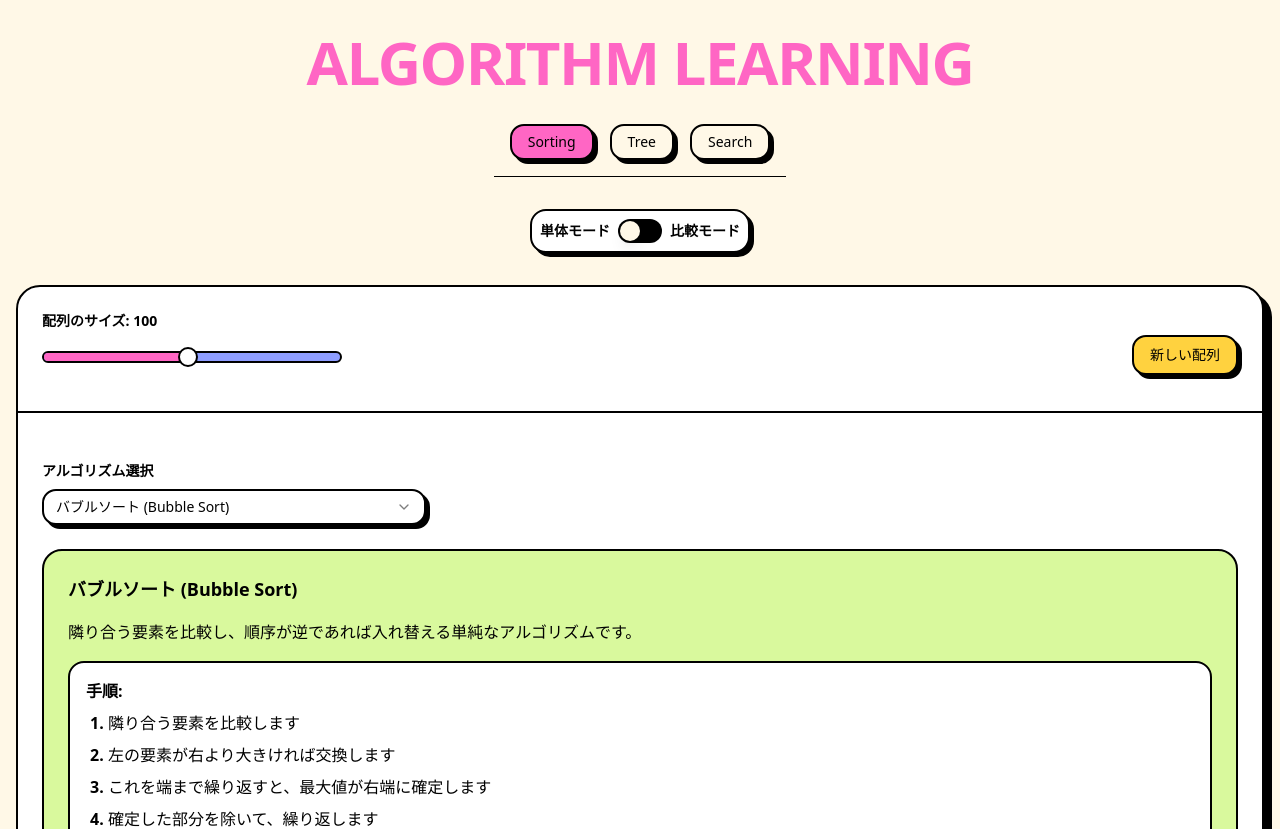
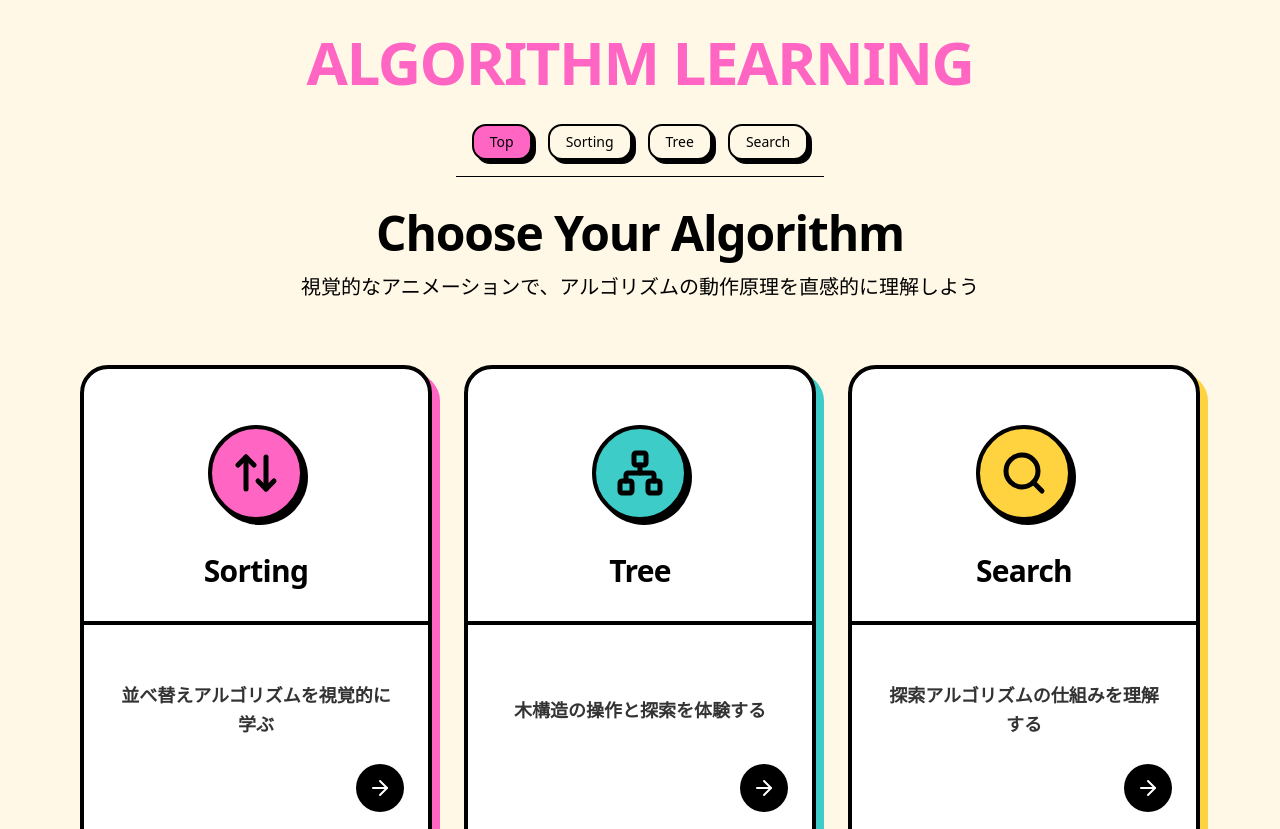
Before and after one commit to ks1590/algorithm-learning-app, a React (Vite) app: page / in a window 1280 px wide. Shown: the top 829 px of the page. Built offline with nearby package versions, Linux system fonts and the light colour scheme.

Commit message:
feat: Add a new TopPage component as the application's landing page, updating routing and navigation to include it and a dedicated sorting page.

```diff
--- a/src/App.tsx
+++ b/src/App.tsx
@@ -5,12 +5,15 @@ import { TreePage } from './pages/TreePage';
 import { SearchPage } from './pages/SearchPage';
 import { Layout } from './components/Layout';
 
+import { TopPage } from './pages/TopPage';
+
 function App() {
   return (
     <BrowserRouter>
       <Routes>
         <Route element={<Layout />}>
-          <Route path="/" element={<SortingPage />} />
+          <Route path="/" element={<TopPage />} />
+          <Route path="/sorting" element={<SortingPage />} />
           <Route path="/tree" element={<TreePage />} />
           <Route path="/search" element={<SearchPage />} />
         </Route>
--- a/src/components/Navigation.tsx
+++ b/src/components/Navigation.tsx
@@ -9,6 +9,11 @@ export function Navigation() {
     <nav className="flex gap-4 p-4 border-b">
         <Link to="/">
             <Button variant={location.pathname === '/' ? 'default' : 'outline'}>
+            Top
+            </Button>
+        </Link>
+        <Link to="/sorting">
+            <Button variant={location.pathname === '/sorting' ? 'default' : 'outline'}>
             Sorting
             </Button>
         </Link>
--- /dev/null
+++ b/src/pages/TopPage.tsx
@@ -0,0 +1,89 @@
+import React from 'react';
+import { useNavigate } from 'react-router-dom';
+import { ArrowUpDown, Network, Search, ArrowRight } from 'lucide-react';
+import { Card, CardHeader, CardTitle, CardDescription, CardContent } from '@/components/ui/card';
+import { AppColors } from '@/utils/theme';
+
+export const TopPage: React.FC = () => {
+  const navigate = useNavigate();
+
+  const algorithms = [
+    {
+      id: 'sorting',
+      title: 'Sorting',
+      description: '並べ替えアルゴリズムを視覚的に学ぶ',
+      icon: ArrowUpDown,
+      path: '/sorting',
+      color: AppColors.primary,
+      accent: 'shadow-[8px_8px_0_0_#FF66C4]',
+      bg: 'bg-white'
+    },
+    {
+      id: 'tree',
+      title: 'Tree',
+      description: '木構造の操作と探索を体験する',
+      icon: Network,
+      path: '/tree',
+      color: AppColors.accent,
+      accent: 'shadow-[8px_8px_0_0_#3DCCC7]',
+      bg: 'bg-white'
+    },
+    {
+      id: 'search',
+      title: 'Search',
+      description: '探索アルゴリズムの仕組みを理解する',
+      icon: Search,
+      path: '/search',
+      color: AppColors.secondary,
+      accent: 'shadow-[8px_8px_0_0_#FFD23F]',
+      bg: 'bg-white'
+    }
+  ];
+
+  return (
+    <div className="flex flex-col items-center justify-center min-h-[64vh] w-full">
+      <div className="text-center mb-16 space-y-4">
+        <h2 className="text-4xl md:text-5xl font-black text-foreground tracking-tight">
+          Choose Your Algorithm
+        </h2>
+        <p className="text-xl text-muted-foreground font-medium max-w-3xl mx-auto">
+          視覚的なアニメーションで、アルゴリズムの動作原理を直感的に理解しよう
+        </p>
+      </div>
+
+      <div className="grid grid-cols-1 md:grid-cols-3 gap-8 w-full max-w-6xl px-4">
+        {algorithms.map((algo) => (
+          <div
+            key={algo.id}
+            onClick={() => navigate(algo.path)}
+            className="group cursor-pointer transform transition-all duration-300 hover:-translate-y-2 hover:scale-105"
+          >
+            <Card className={`h-full border-4 border-black rounded-3xl ${algo.accent} transition-all duration-300 group-hover:shadow-[12px_12px_0_0_#000] overflow-hidden flex flex-col`}>
+              <CardHeader className={`${algo.bg} border-b-4 border-black p-8 text-center`}>
+                <div
+                  className="mx-auto w-24 h-24 rounded-full border-4 border-black flex items-center justify-center mb-6 bg-white shadow-[4px_4px_0_0_#000] transition-transform duration-300 group-hover:rotate-12"
+                  style={{ backgroundColor: algo.color }}
+                >
+                  <algo.icon className="w-12 h-12 text-black" strokeWidth={2.5} />
+                </div>
+                <CardTitle className="text-3xl font-black tracking-tight">{algo.title}</CardTitle>
+              </CardHeader>
+              <CardContent className="p-8 bg-white flex-1 relative min-h-[180px]">
+                <div className="h-full flex items-center justify-center pb-16">
+                    <CardDescription className="text-lg font-bold text-foreground/80 leading-relaxed text-center">
+                    {algo.description}
+                    </CardDescription>
+                </div>
+                <div className="absolute bottom-6 right-6">
+                   <span className="inline-flex items-center justify-center w-12 h-12 rounded-full bg-black text-white transform transition-transform duration-300 group-hover:translate-x-2">
+                        <ArrowRight className="w-6 h-6" />
+                   </span>
+                </div>
+              </CardContent>
+            </Card>
+          </div>
+        ))}
+      </div>
+    </div>
+  );
+};
```
Lines whose indentation alone changed are shown as unchanged.
